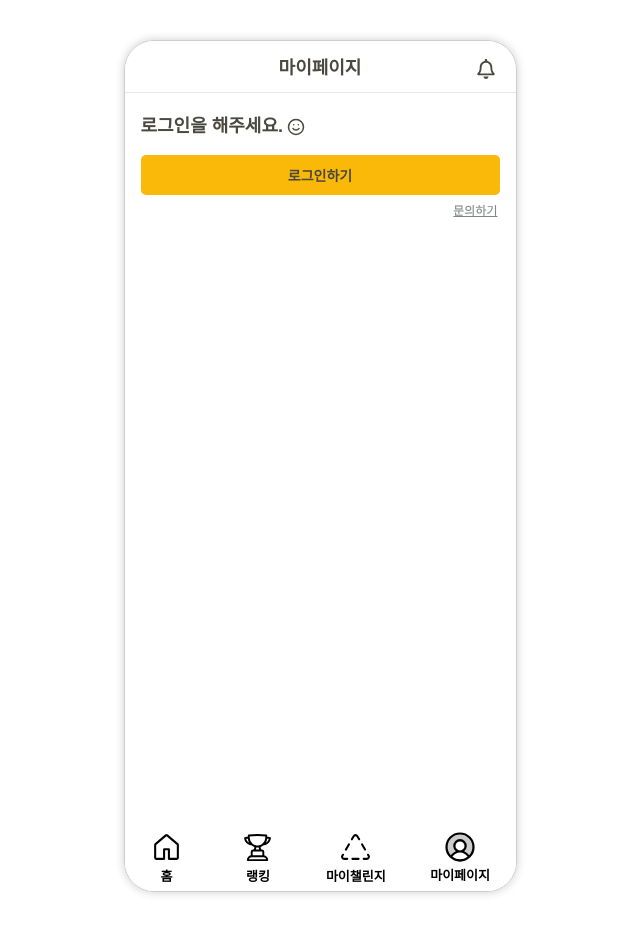
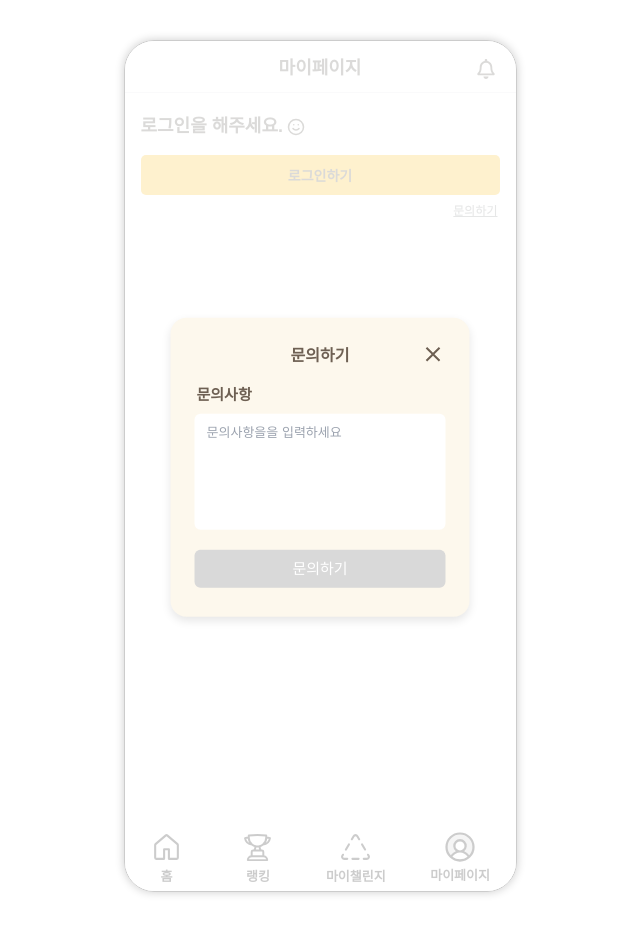
Before and after one commit to gusdk19/TryAngle-FE, a React (Create React App) app: page /mypage in a window 1280 px wide. Shown: the whole page, without its empty margins (320-960 px from the left). Built offline with nearby package versions, Linux system fonts and the light colour scheme.

Commit message:
feat: mypage beforeLogin Inquiry page 구현

```diff
--- a/src/components/MyPage/BeforeLoginMP.js
+++ b/src/components/MyPage/BeforeLoginMP.js
@@ -1,10 +1,13 @@
 import { Bell, Home, SmileIcon, Trophy, User, Users } from "lucide-react";
-import React from "react";
+import React, { useState } from "react";
 import { useNavigate } from 'react-router-dom';
+import InquiryModal from "./InquiryModal";
 
 export default function BeforeLoginMP({setLogin}){
 
     const navigate = useNavigate();
+
+    const [inquiryModal, setInquiryModal] = useState(false);
 
     return(
         <main className="px-4">
@@ -27,10 +30,12 @@ export default function BeforeLoginMP({setLogin}){
 
             {/* Contact Link */}
             <div className="flex justify-end mt-[7px] mr-[2px]">
-                <div className="text-[12px] [-webkit-text-stroke:0.1px_#838687] font-m3-label-medium text-[#838687] whitespace-nowrap underline">
+                <div className="text-[12px] [-webkit-text-stroke:0.1px_#838687] font-m3-label-medium text-[#838687] whitespace-nowrap underline cursor-pointer">
                 문의하기
                 </div>
             </div>
+
+            <InquiryModal onClose={setInquiryModal}/>
         </main>
     );
 }
--- /dev/null
+++ b/src/components/MyPage/InquiryModal.js
@@ -0,0 +1,77 @@
+import React, {useState, useEffect} from "react";
+import "../../styles/finance/withdrawalModal.css";
+
+import { IoMdClose } from "react-icons/io";
+
+export default function InquiryModal({onClose}){
+
+    const [inquiry, setInquiry] = useState("");
+
+    // const [errors, setErrors] = useState(false);
+
+    const handleInputChange = (e) => {
+        const value = e.target.value;
+        setInquiry(value);
+
+        // const newErrors = [];
+
+        // setErrors(newErrors);
+    };
+
+    const handleChange=()=>{
+        onClose(false);
+    }
+
+    return (
+        <>
+          <div className="inner-backdrop" onClick={onClose}></div>
+          <div className="inner-modal">
+            <div className="modal-sq w-full h-full">
+                {/* Title */}
+                <h2 className="text-[16px] text-[#6e6053] font-semibold text-center pt-[1px]">문의하기</h2>
+
+                {/* Close Button */}
+                <button className="close-btn" onClick={()=>{onClose(false)}}>
+                    <IoMdClose className="text-[#6e6053] w-[25px] h-[25px]" color="#6e6053"/>
+                </button>
+
+
+                {/* 출금액 입력 */}
+                <div className="mx-auto mt-[12px] flex flex-col justify-between gap-2">
+                    <label htmlFor="withdrawal" className="ml-[2px] mt-[2.5px] flex-none text-[#6e6053]">
+                        <span className={`text-[#6E6053] font-bold text-[15px]`}>문의사항</span>
+                    </label>
+                    <textarea
+                        id="withdrawal"
+                        className="text-[13px] h-[20px] flex-1 rounded-md text-[#6e6053] px-[12px] py-[9px] align-middle resize-none"
+                        rows={5}
+                        placeholder="문의사항을을 입력하세요"
+                        value={inquiry}
+                        onChange={(e)=>handleInputChange(e)}
+                    />
+                </div>
+
+                {/* 출금 금액 에러 */}
+                {/* {errors.length > 0 && (
+                    <ul className="mt-[6px] px-[5px] text-[12px] text-left text-[red]">
+                    {errors.map((err, idx) => (
+                        <li key={idx}>{err}</li>
+                    ))}
+                    </ul>
+                )} */}
+
+                {/* 변경 버튼 */}
+                <div className="w-full grid items-center">
+                    <button className={`mx-auto w-full h-[38px] mt-[20px] mb-[5px] py-2 rounded-md
+                    text-white font-medium text-[15px] text-center items-center
+                    ${!inquiry ? "bg-[#D9D9D9] cursor-not-allowed" : "bg-[#FFC421] cursor-pointer"}`}
+                        onClick={handleChange} disabled={!inquiry ? true : false}>
+                        문의하기
+                    </button>
+                </div>
+
+            </div>
+          </div>
+        </>
+      );
+}
```
